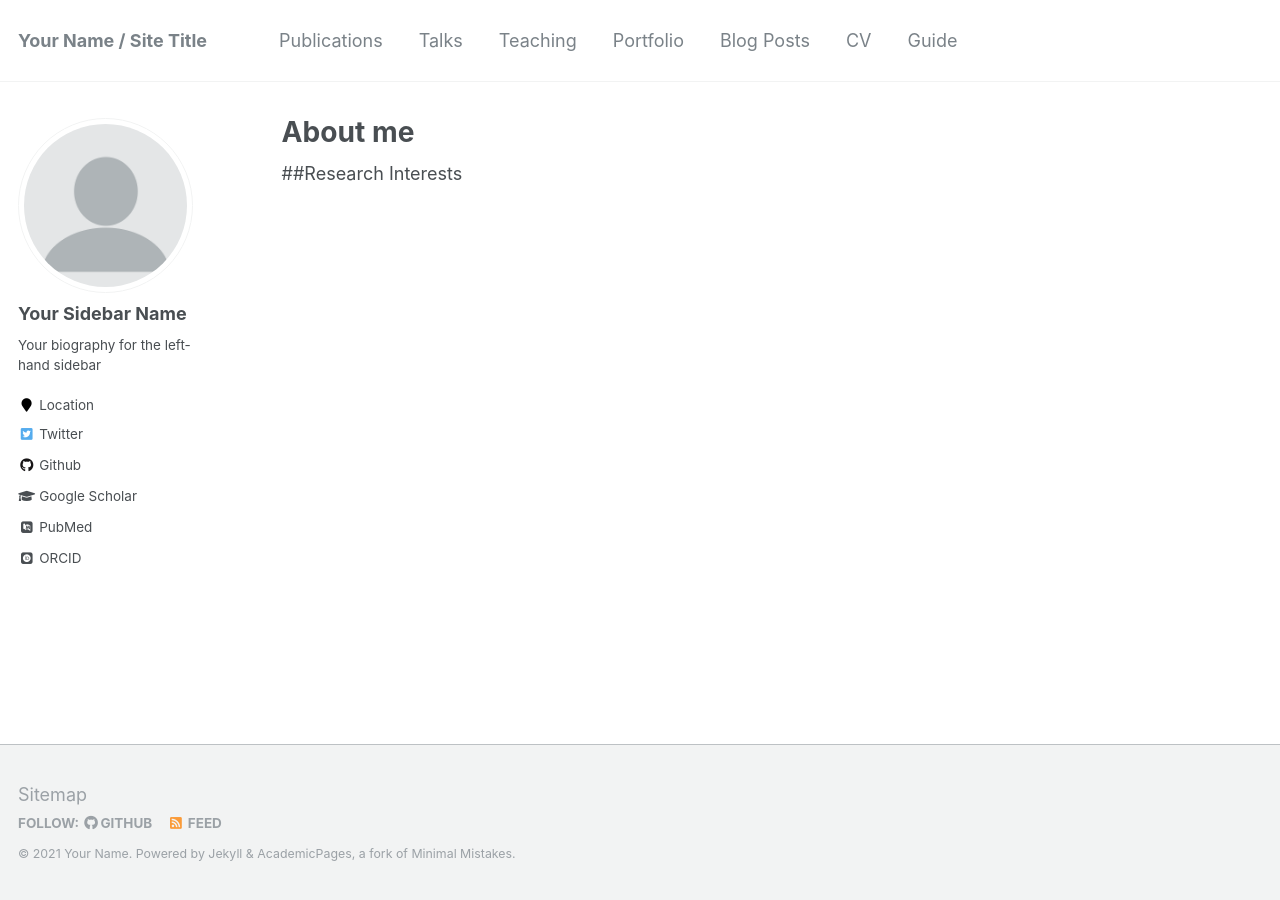
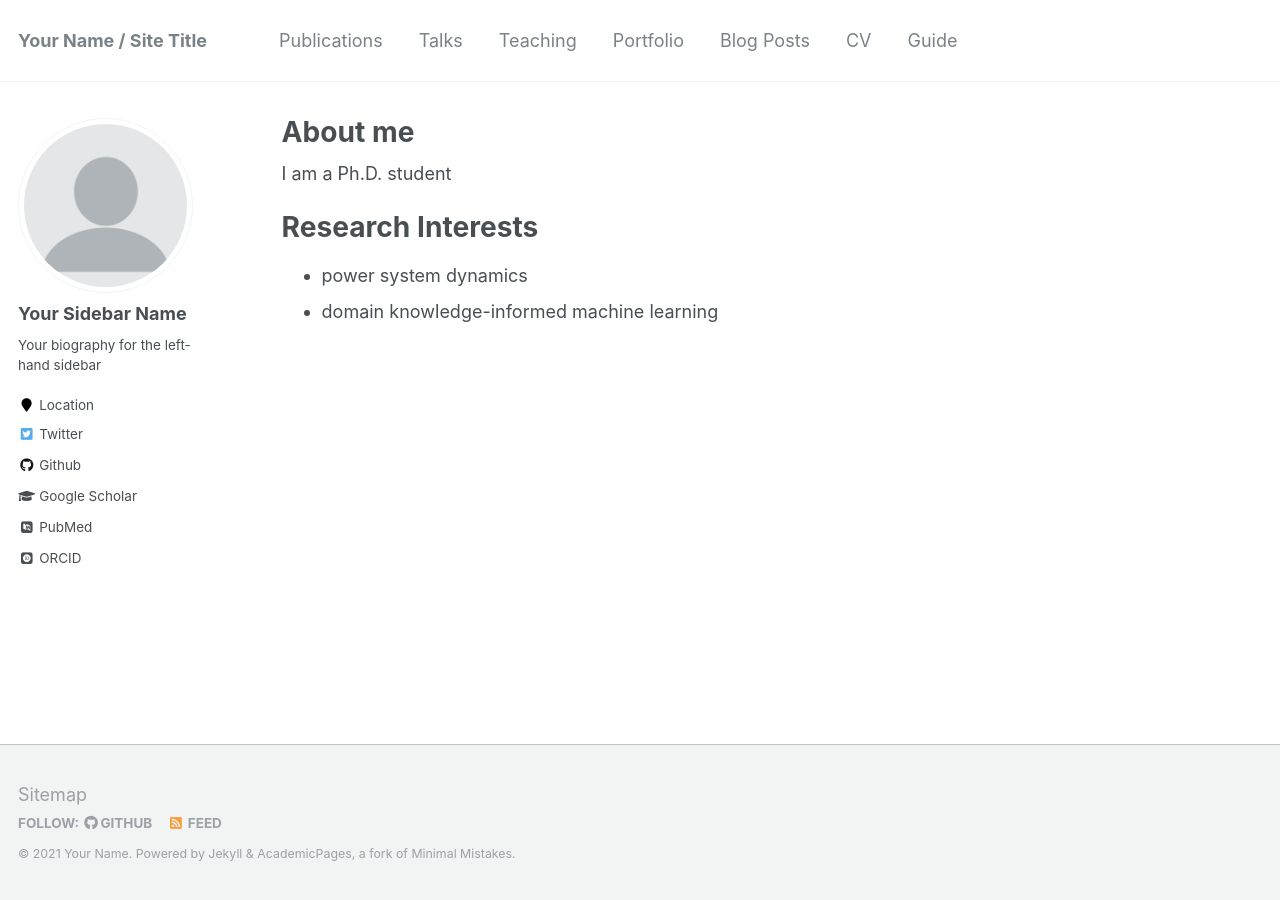
Before and after one commit to zxt0515/zxt0515.github.io, a Jekyll site: the page built from _pages/about.md, in a window 1280 px wide. Built offline with Jekyll 4.4.1, drawn with Linux system fonts in a browser that asks for light colours; some web fonts are replaced.

Commit message:
Update about.md

```diff
--- a/_pages/about.md
+++ b/_pages/about.md
@@ -8,4 +8,8 @@ redirect_from:
   - /about.html
 ---
 
-##Research Interests
+I am a Ph.D. student
+
+# Research Interests
+- power system dynamics
+- domain knowledge-informed machine learning
```
